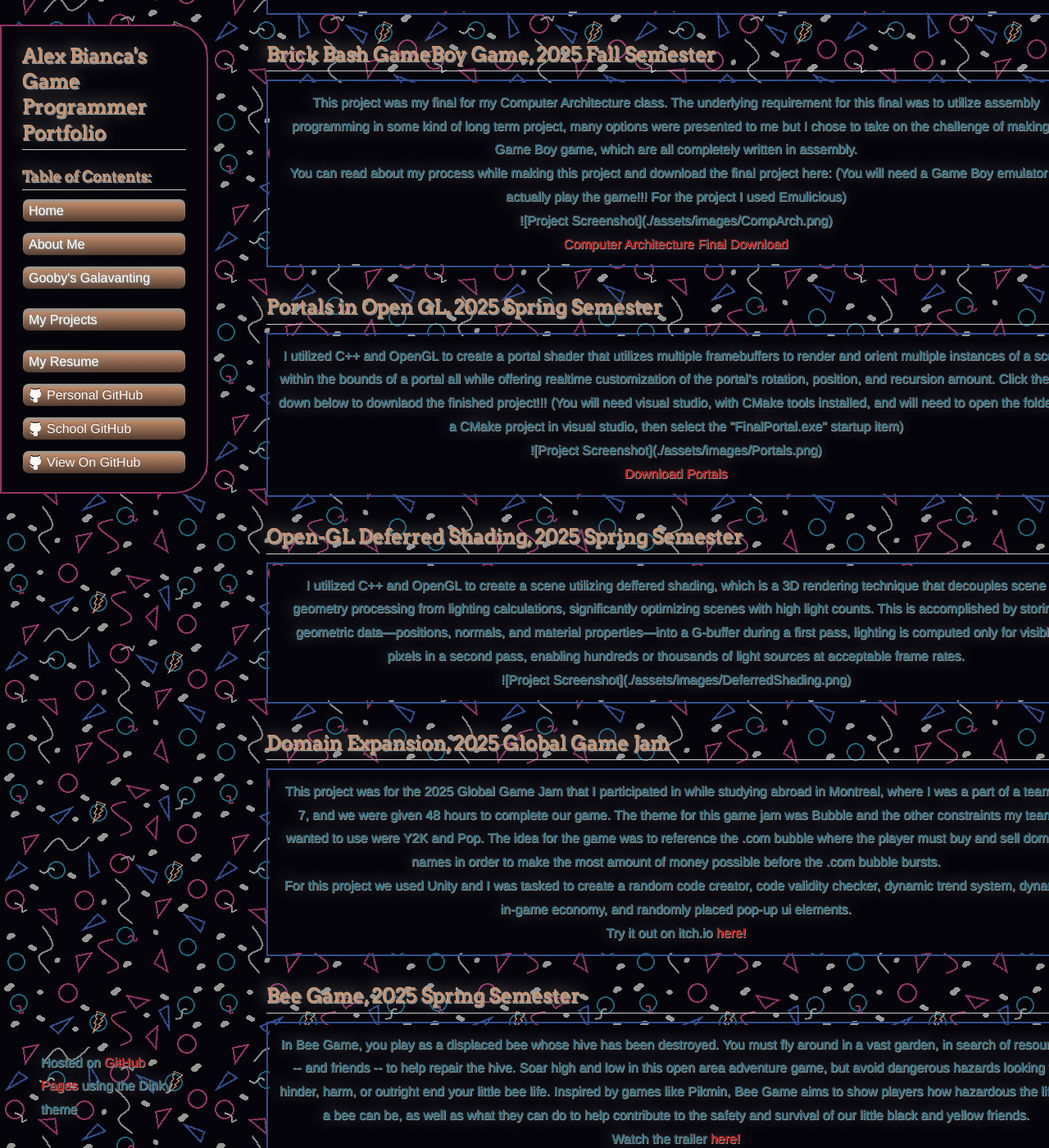
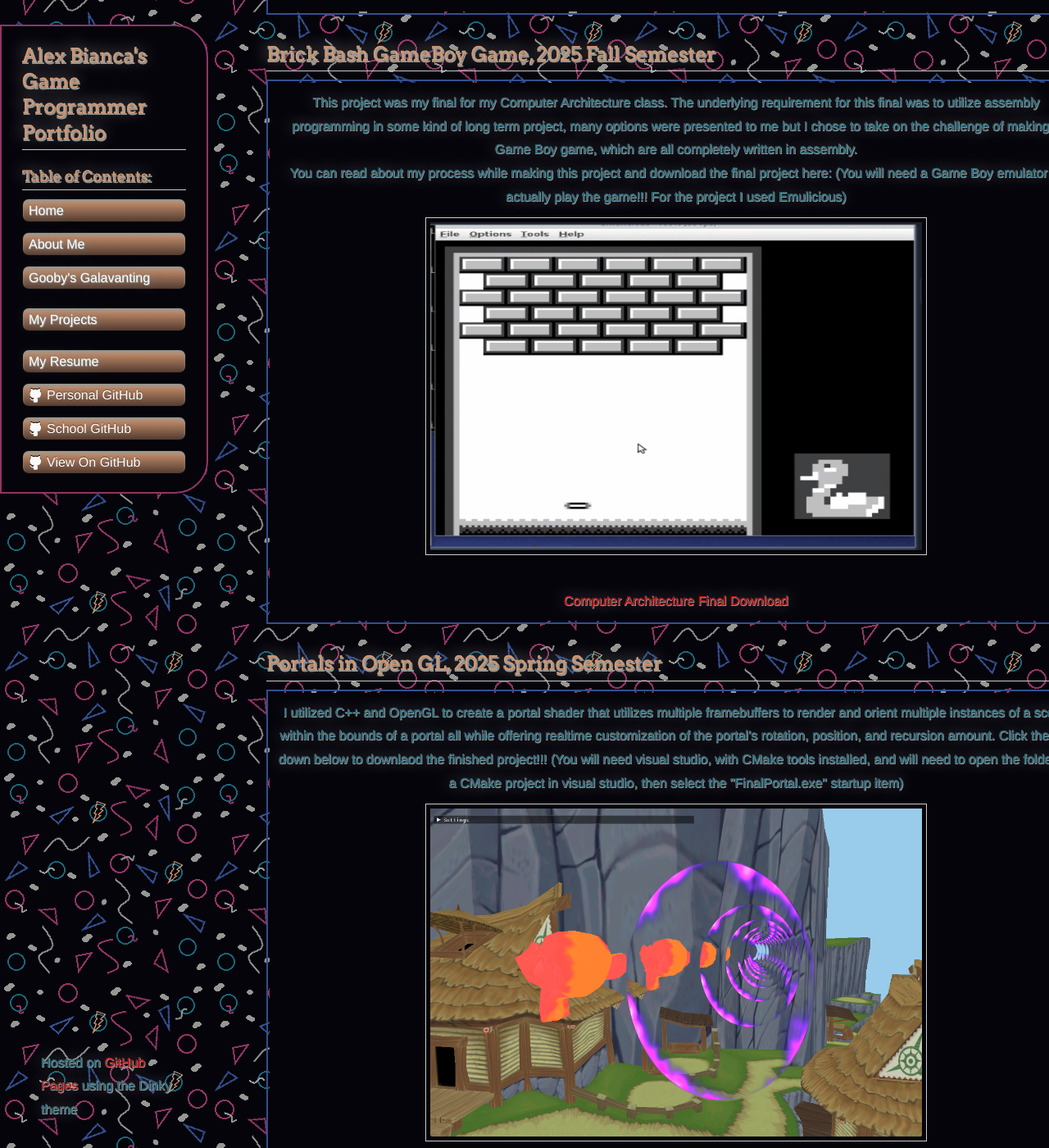
Before and after one commit to goobydaniels/goobydaniels.github.io, a Jekyll site: the page built from projects-page.md, in a window 1280 px wide and 1400 px high, scrolled down 2134 px. Shown: the whole window at 82% size. Built offline with Jekyll 4.4.1, drawn with Linux system fonts in a browser that asks for light colours; our own code applies the rules of GitHub Pages for plain Markdown files.

Commit message:
oaky maybe this fixed it

```diff
--- a/projects-page.md
+++ b/projects-page.md
@@ -60,7 +60,7 @@ layout: default
     <br>
     You can read about my process while making this project and download the final project here: (You will need a Game Boy emulator to actually play the game!!! For the project I used Emulicious)
     <br>
-    ![Project Screenshot](./assets/images/CompArch.png)
+    <img src="./assets/images/CompArch.png" alt="Project Screenshot" width="600" height="400">
     <br>
     <a href=".\assets\downloads\CompArchFinalProject.zip" download="CompArchFinalProject.zip">Computer Architecture Final Download</a>
     </b>
@@ -76,7 +76,7 @@ layout: default
     <b>
     I utilized C++ and OpenGL to create a portal shader that utilizes multiple framebuffers to render and orient multiple instances of a scene within the bounds of a portal all while offering realtime customization of the portal’s rotation, position, and recursion amount. Click the link down below to downlaod the finished project!!! (You will need visual studio, with CMake tools installed, and will need to open the folder as a CMake project in visual studio, then select the "FinalPortal.exe" startup item)
     <br>
-    ![Project Screenshot](./assets/images/Portals.png)
+    <img src="./assets/images/Portals.png" alt="Project Screenshot" width="600" height="400">
     <br>
     <a href=".\assets\downloads\GraphicsPortals-main.zip" download="GraphicsPortals-main.zip">Download Portals</a>
     </b>
@@ -92,7 +92,8 @@ layout: default
     <b>
     I utilized C++ and OpenGL to create a scene utilizing deffered shading, which is a 3D rendering technique that decouples scene geometry processing from lighting calculations, significantly optimizing scenes with high light counts. This is accomplished by storing geometric data—positions, normals, and material properties—into a G-buffer during a first pass, lighting is computed only for visible pixels in a second pass, enabling hundreds or thousands of light sources at acceptable frame rates.
     <br>
-    ![Project Screenshot](./assets/images/DeferredShading.png)
+    <img src="./assets/images/DeferredShading.png" alt="Project Screenshot" width="600" height="400">
+    <br>
     </b>
     </td>
   </tr>
```
